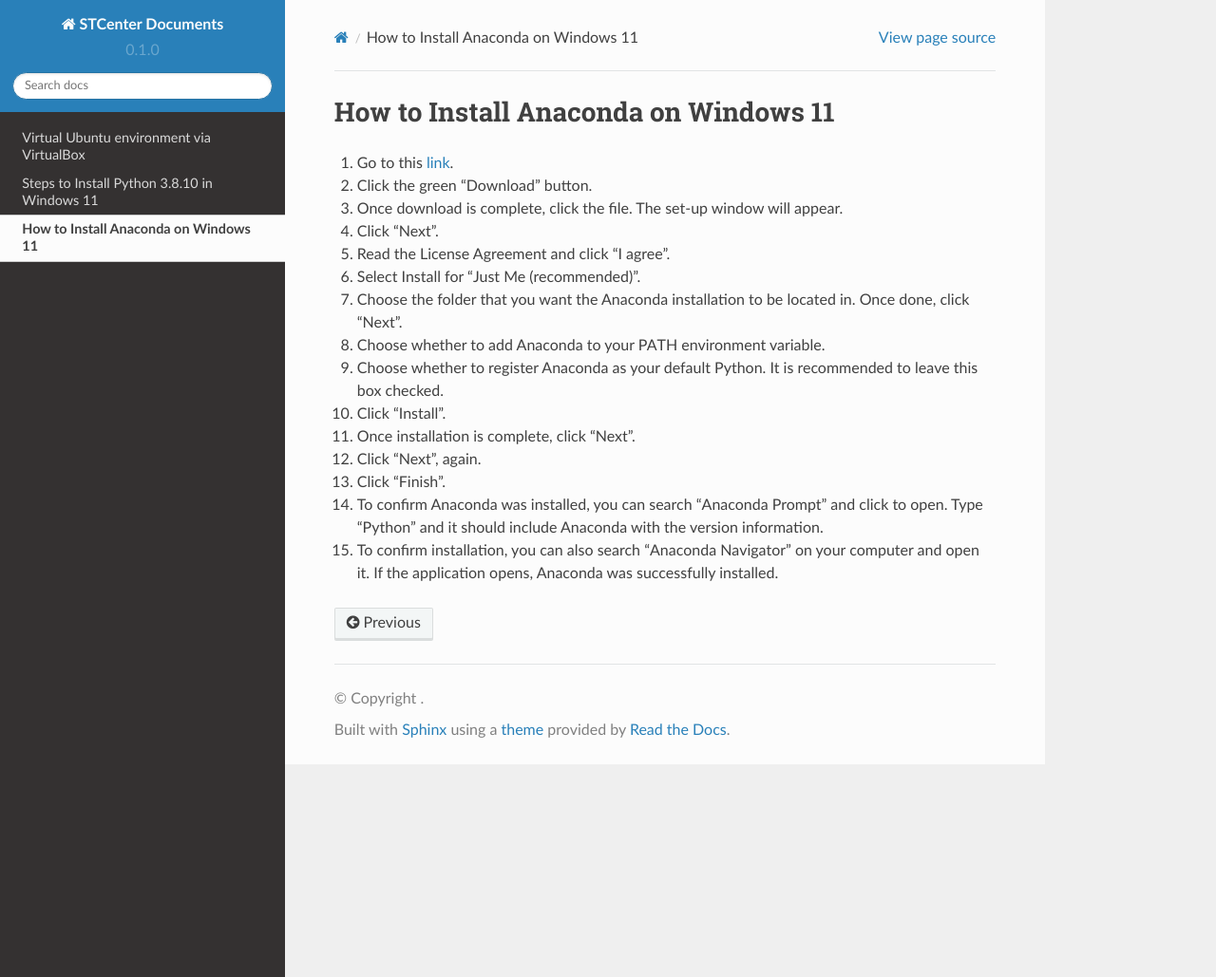
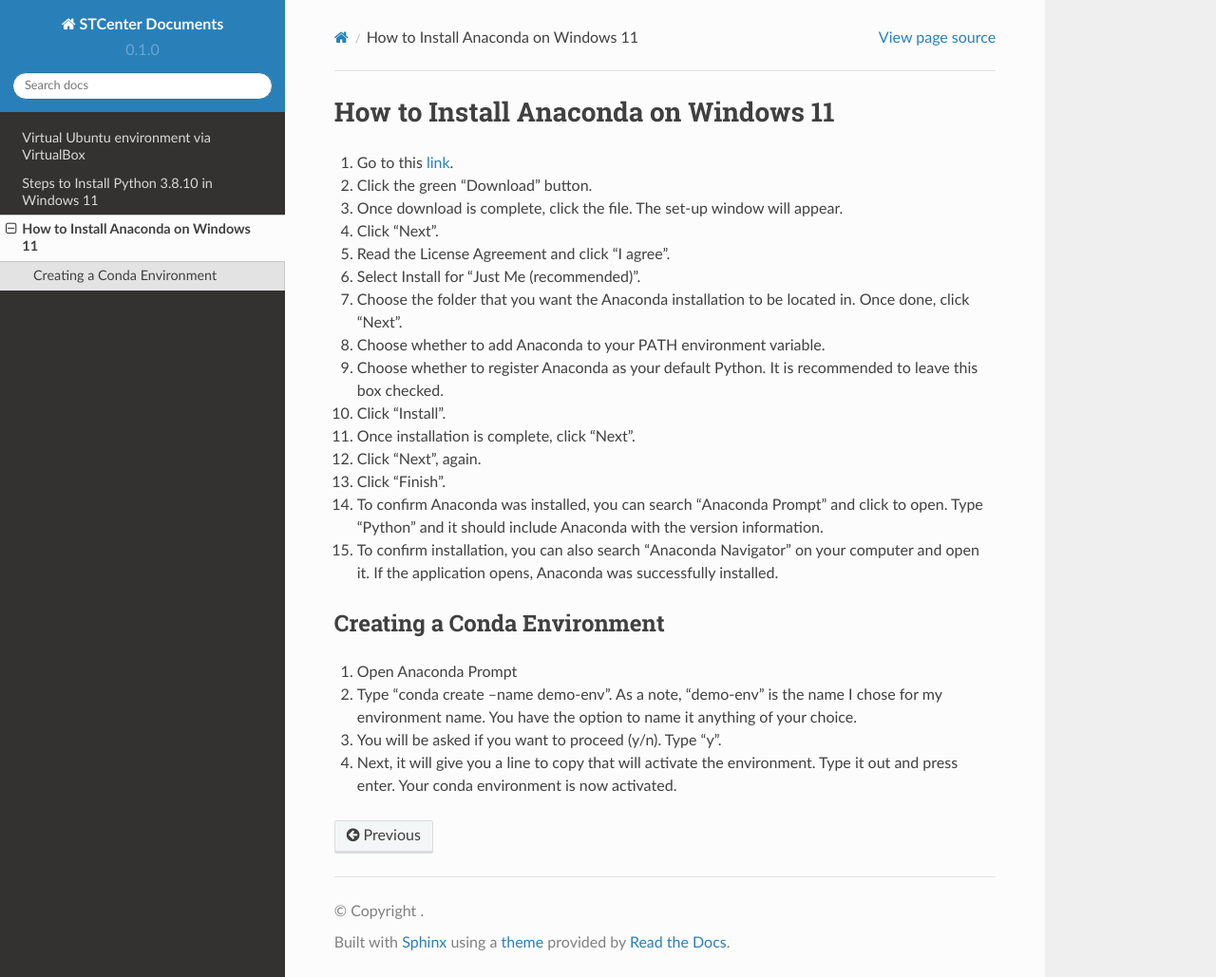
Before and after one commit to stccenter/STCenterDocs, a Sphinx documentation site: the page built from docs/source/anaconda-install.rst, in a window 1280 px wide and 1029 px high. Shown: the whole window at 95% size. Built offline with Sphinx 7.4.7 and the Read the Docs theme 2.0.0, drawn with Linux system fonts in a browser that asks for light colours.

Commit message:
Update anaconda-install.rst

```diff
--- a/docs/source/anaconda-install.rst
+++ b/docs/source/anaconda-install.rst
@@ -16,3 +16,11 @@
 13. Click "Finish".
 14. To confirm Anaconda was installed, you can search “Anaconda Prompt” and click to open. Type “Python” and it should include Anaconda with the version information.
 15. To confirm installation, you can also search “Anaconda Navigator” on your computer and open it. If the application opens, Anaconda was successfully installed.
+
+Creating a Conda Environment
+---------------------------------
+
+1. Open Anaconda Prompt
+2. Type “conda create –name demo-env”. As a note, “demo-env” is the name I chose for my environment name. You have the option to name it anything of your choice.
+3. You will be asked if you want to proceed (y/n). Type “y”.
+4. Next, it will give you a line to copy that will activate the environment. Type it out and press enter. Your conda environment is now activated.
```
